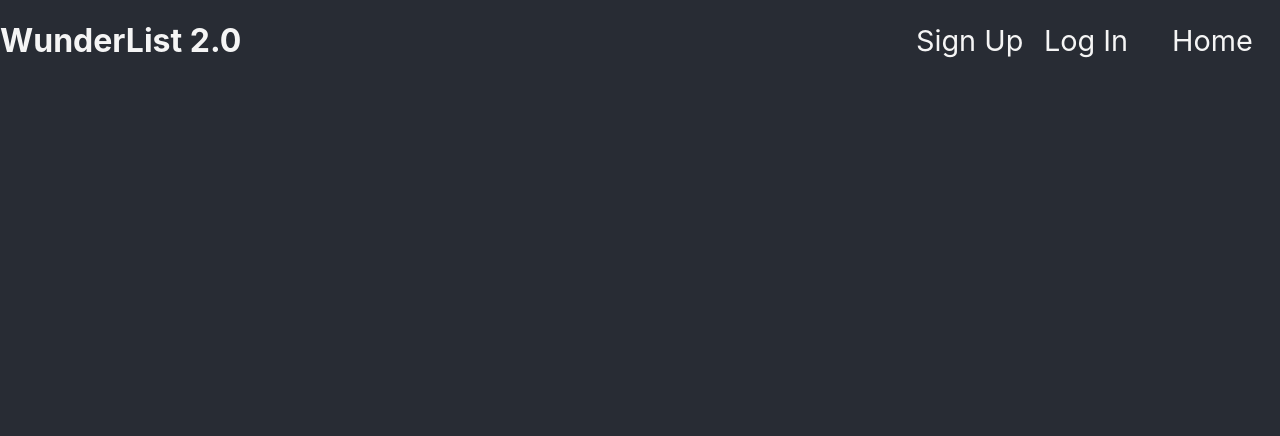
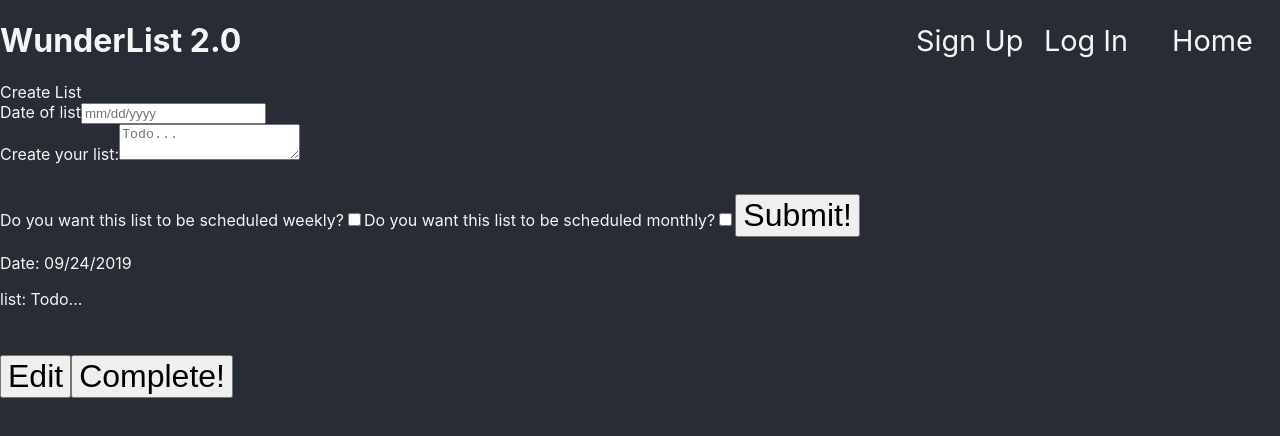
Before and after one commit to Build-Week-WunderList2-0/Frontend, a React (Create React App) app in the folder client/: page /home in a window 1280 px wide. Shown: the top 436 px of the page. Built offline with nearby package versions, Linux system fonts and the light colour scheme.

Commit message:
basic form layout for creating list

```diff
--- a/client/src/App.js
+++ b/client/src/App.js
@@ -3,11 +3,11 @@
 import { Route } from 'react-router-dom';
 import Signup from './components/forms/Signup';
 import Login from './components/forms/Login';
+import CreateList from './components/forms/CreateList';
 
 import './App.css';
 
 function App() {
-
 	return (
 		<div className="App">
 			<header className="App-header">
@@ -15,13 +15,12 @@
 				{/*         @TODO:
                             Add components
                 */}
-				<Route exact path="/" />
-				<Route path="/signup" render={(props) => <Signup{...props} getUser={props.getUser}/>} />
+				<Route exact path="/home" component={CreateList} />
+				<Route path="/signup" render={(props) => <Signup {...props} getUser={props.getUser} />} />
 				<Route path="/login" component={Login} />
 			</header>
 		</div>
 	);
 }
 
-
-export default App
+export default App;
--- a/client/src/components/Navbar/Navbar.js
+++ b/client/src/components/Navbar/Navbar.js
@@ -12,7 +12,7 @@
 				<Link to="/login" className="links">
 					Log In
 				</Link>
-				<Link to="/" className="links">
+				<Link to="/home" className="links">
 					Home
 				</Link>
 			</div>
--- a/client/src/components/forms/CreateList.js
+++ b/client/src/components/forms/CreateList.js
@@ -0,0 +1,67 @@
+import React, { useState, useEffect } from 'react';
+import { withFormik, Form, Field } from 'formik';
+import * as Yup from 'yup';
+
+const CreateList = ({ status }) => {
+	const [ list, setList ] = useState([ { date: '09/24/2019', list: 'Todo...' } ]);
+
+	useEffect(
+		() => {
+			if (status) {
+				setList([ ...list, status ]);
+				console.log(list);
+			}
+		},
+		[ status ]
+	);
+
+	return (
+		<div className="list">
+			Create List
+			<Form>
+				<div>
+					Date of list
+					<Field type="text" name="date" placeholder="mm/dd/yyyy" />
+				</div>
+				<div>
+					Create your list:
+					<Field component="textarea" type="text" name="list" placeholder="Todo..." />
+				</div>
+				Do you want this list to be scheduled weekly?
+				<Field type="checkbox" name="week" />
+				Do you want this list to be scheduled monthly?
+				<Field type="checkbox" name="month" />
+				<button>Submit!</button>
+			</Form>
+			{list.map((list) => (
+				<div>
+					<p>Date: {list.date}</p>
+					<p>list: {list.list}</p>
+					<button className="list-button">Edit</button>
+					<button className="list-button">Complete!</button>
+				</div>
+			))}
+		</div>
+	);
+};
+
+const FormikCreate = withFormik({
+	mapPropsToValues({ date, list, week, month }) {
+		return {
+			date: date || '',
+			list: list || '',
+			week: week || false,
+			month: month || false
+		};
+	},
+	validationSchema: Yup.object().shape({
+		date: Yup.string().required('Username is required'),
+		list: Yup.string().required('Password is required')
+	}),
+	handleSubmit(values, { setStatus, props }) {
+		// props.getUser(values);
+		setStatus(values);
+	}
+})(CreateList);
+
+export default FormikCreate;
```
